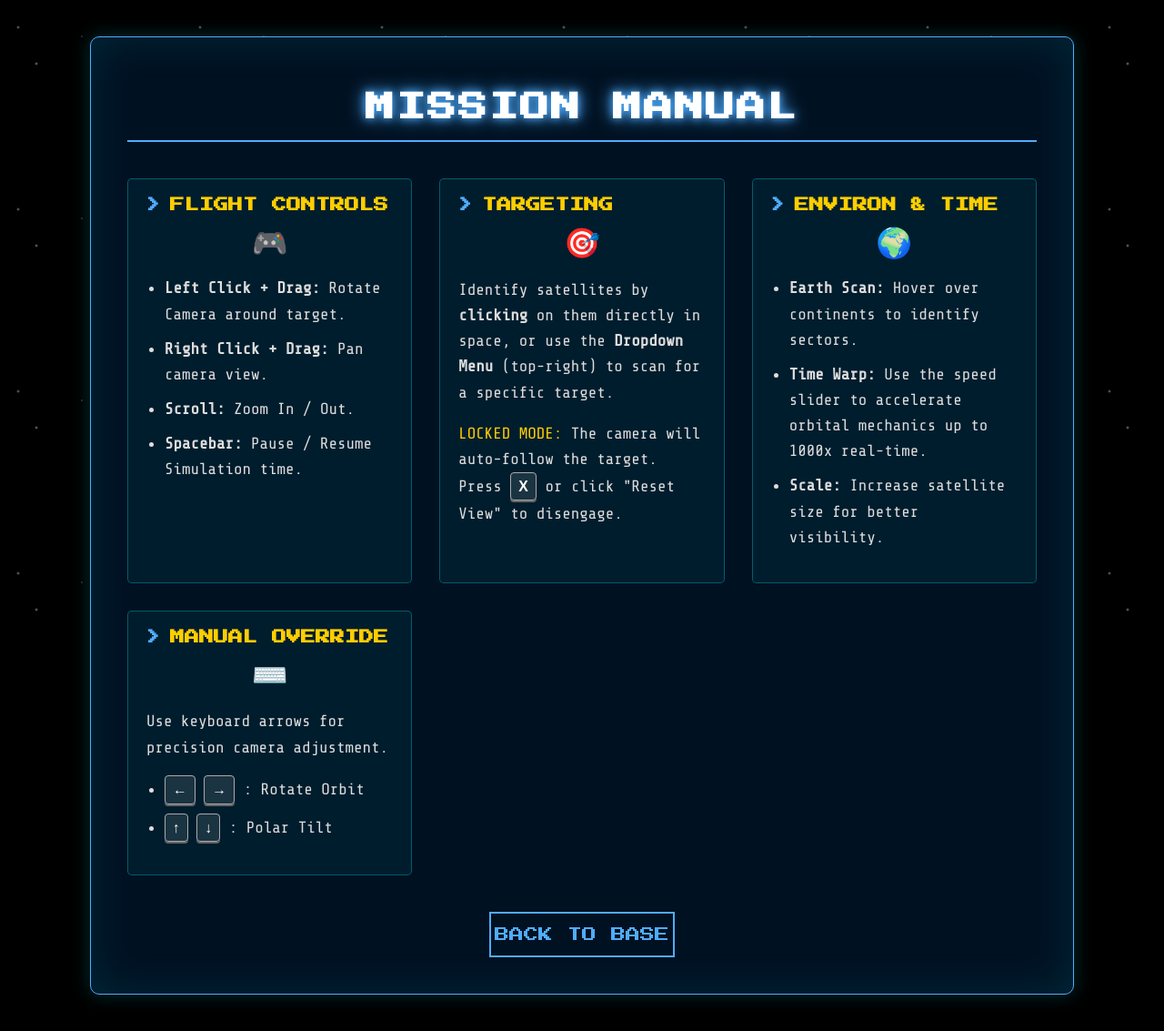
After one commit to sujalnegi/satellite-monitor, a Flask app: page /instructions in a window 1280 px wide. The commit adds this page. Shown: the whole page at 91% size. Run offline with Flask 3, Linux system fonts and the light colour scheme.

Commit message:
# Commit 19: adding instruction mannual
 -Basic space themed instruction manual
 -used morphed flash cards
 -press start 2p font
 Instruction to navigation the simulation
 as now it has multiple feature which wont be accessible without a guide

```diff
--- a/app.py
+++ b/app.py
@@ -10,6 +10,10 @@ def home():
 def simulation():
     return render_template('simulation.html')
 
+@app.route('/instructions')
+def instructions():
+    return render_template('instructions.html')
+
 @app.errorhandler(404)
 def page_not_found(e):
     return render_template('404.html'), 404
--- /dev/null
+++ b/templates/instructions.html
@@ -0,0 +1,230 @@
+<!DOCTYPE html>
+<html lang="en">
+
+<head>
+    <meta charset="UTF-8">
+    <meta name="viewport" content="width=device-width, initial-scale=1.0">
+    <title>Mission Protocol - Instructions</title>
+    <link href="https://fonts.googleapis.com/css2?family=Press+Start+2P&family=Share+Tech+Mono&display=swap"
+        rel="stylesheet">
+    <style>
+        body {
+            margin: 0;
+            padding: 0;
+            background-color: #000000;
+            color: #00f2fe;
+            font-family: 'Share Tech Mono', monospace;
+            overflow-x: hidden;
+            display: flex;
+            justify-content: center;
+            align-items: center;
+            min-height: 100vh;
+        }
+
+        .stars {
+            position: fixed;
+            top: 0;
+            left: 0;
+            width: 100%;
+            height: 100%;
+            background-image:
+                radial-gradient(2px 2px at 20px 30px, #eee, rgba(0, 0, 0, 0)),
+                radial-gradient(2px 2px at 40px 70px, #fff, rgba(0, 0, 0, 0)),
+                radial-gradient(1px 1px at 90px 40px, #fff, rgba(0, 0, 0, 0));
+            background-size: 200px 200px;
+            z-index: -1;
+            opacity: 0.5;
+        }
+
+        .interface-container {
+            width: 90%;
+            max-width: 1000px;
+            background: rgba(0, 20, 40, 0.85);
+            border: 1px solid #4facfe;
+            box-shadow: 0 0 20px rgba(0, 242, 254, 0.2), inset 0 0 50px rgba(0, 242, 254, 0.1);
+            border-radius: 10px;
+            padding: 40px;
+            position: relative;
+            backdrop-filter: blur(5px);
+            margin: 40px 0;
+        }
+
+
+        .interface-container::before {
+            content: "";
+            position: absolute;
+            top: 0;
+            left: 0;
+            width: 100%;
+            height: 100%;
+            background: linear-gradient(to bottom, transparent 50%, rgba(0, 242, 254, 0.02) 51%, transparent 51%);
+            background-size: 100% 4px;
+            pointer-events: none;
+            z-index: 10;
+        }
+
+        h1 {
+            font-family: 'Press Start 2P', cursive;
+            text-align: center;
+            color: #fff;
+            text-shadow: 0 0 10px #4facfe, 0 0 20px #4facfe;
+            margin-bottom: 40px;
+            font-size: 2rem;
+            letter-spacing: 2px;
+            border-bottom: 2px solid #4facfe;
+            padding-bottom: 20px;
+        }
+
+        .grid-layout {
+            display: grid;
+            grid-template-columns: repeat(auto-fit, minmax(300px, 1fr));
+            gap: 30px;
+        }
+
+        .card {
+            background: rgba(0, 242, 254, 0.05);
+            border: 1px solid rgba(0, 242, 254, 0.3);
+            padding: 20px;
+            border-radius: 5px;
+            transition: transform 0.3s, box-shadow 0.3s;
+        }
+
+        .card:hover {
+            transform: translateY(-5px);
+            box-shadow: 0 0 15px rgba(0, 242, 254, 0.3);
+            border-color: #fff;
+        }
+
+        .card h2 {
+            font-family: 'Press Start 2P', cursive;
+            font-size: 1rem;
+            color: #ffce00;
+            margin-top: 0;
+            margin-bottom: 15px;
+            display: flex;
+            align-items: center;
+            gap: 10px;
+        }
+
+        .card h2::before {
+            content: '>';
+            color: #4facfe;
+        }
+
+        .card p,
+        .card li {
+            font-size: 1.1rem;
+            line-height: 1.6;
+            color: #ddd;
+        }
+
+        ul {
+            padding-left: 20px;
+        }
+
+        li {
+            margin-bottom: 10px;
+        }
+
+        .key {
+            display: inline-block;
+            background: rgba(255, 255, 255, 0.1);
+            border: 1px solid #aaa;
+            border-radius: 4px;
+            padding: 2px 8px;
+            font-size: 0.9em;
+            color: #fff;
+            box-shadow: 0 2px 0 #666;
+            font-family: sans-serif;
+            font-weight: bold;
+        }
+
+        .action-btn {
+            display: block;
+            width: 200px;
+            margin: 40px auto 0;
+            padding: 15px 0;
+            text-align: center;
+            background: transparent;
+            border: 2px solid #4facfe;
+            color: #4facfe;
+            font-family: 'Press Start 2P', cursive;
+            text-decoration: none;
+            font-size: 1rem;
+            transition: 0.3s;
+            cursor: pointer;
+            text-transform: uppercase;
+        }
+
+        .action-btn:hover {
+            background: #4facfe;
+            color: #000;
+            box-shadow: 0 0 20px #4facfe;
+        }
+
+        .icon-display {
+            font-size: 2rem;
+            text-align: center;
+            margin-bottom: 10px;
+            color: #4facfe;
+        }
+    </style>
+</head>
+
+<body>
+    <div class="stars"></div>
+    <div class="interface-container">
+        <h1> MISSION MANUAL</h1>
+
+        <div class="grid-layout">
+            <div class="card">
+                <h2>FLIGHT CONTROLS</h2>
+                <div class="icon-display">🎮</div>
+                <ul>
+                    <li><strong>Left Click + Drag:</strong> Rotate Camera around target.</li>
+                    <li><strong>Right Click + Drag:</strong> Pan camera view.</li>
+                    <li><strong>Scroll:</strong> Zoom In / Out.</li>
+                    <li><strong>Spacebar:</strong> Pause / Resume Simulation time.</li>
+                </ul>
+            </div>
+
+            <div class="card">
+                <h2>TARGETING</h2>
+                <div class="icon-display">🎯</div>
+                <p>
+                    Identify satellites by <strong>clicking</strong> on them directly in space, or use the
+                    <strong>Dropdown Menu</strong> (top-right) to scan for a specific target.
+                </p>
+                <p>
+                    <span style="color: #ffce00;">LOCKED MODE:</span> The camera will auto-follow the target. Press
+                    <span class="key">X</span> or click "Reset View" to disengage.
+                </p>
+            </div>
+
+            <div class="card">
+                <h2>ENVIRON & TIME</h2>
+                <div class="icon-display">🌍</div>
+                <ul>
+                    <li><strong>Earth Scan:</strong> Hover over continents to identify sectors.</li>
+                    <li><strong>Time Warp:</strong> Use the speed slider to accelerate orbital mechanics up to 1000x
+                        real-time.</li>
+                    <li><strong>Scale:</strong> Increase satellite size for better visibility.</li>
+                </ul>
+            </div>
+
+            <div class="card">
+                <h2>MANUAL OVERRIDE</h2>
+                <div class="icon-display">⌨️</div>
+                <p>Use keyboard arrows for precision camera adjustment.</p>
+                <ul>
+                    <li><span class="key">←</span> <span class="key">→</span> : Rotate Orbit</li>
+                    <li><span class="key">↑</span> <span class="key">↓</span> : Polar Tilt</li>
+                </ul>
+            </div>
+        </div>
+
+        <a href="{{ url_for('home') }}" class="action-btn">BACK TO BASE</a>
+    </div>
+</body>
+
+</html>
```
Also changed, not shown: static/js/main.js (+23 -110 lines), templates/index.html (+24 -0 lines), templates/simulation.html (line endings or trailing spaces).
